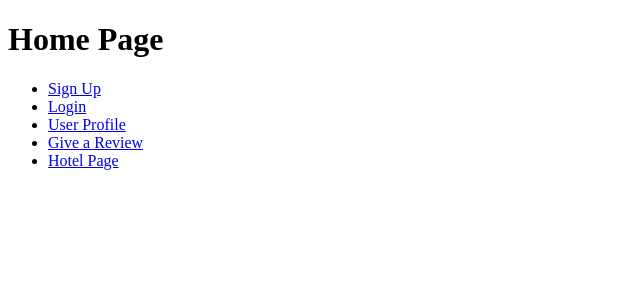
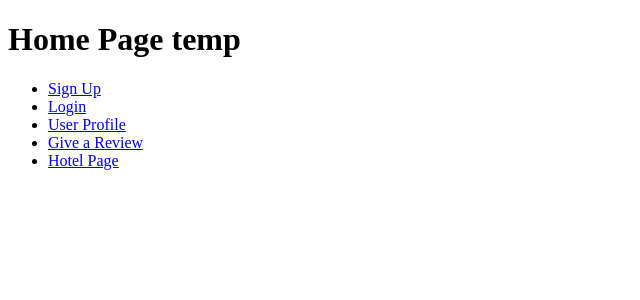
Before and after one commit to HarshSuvarna/hotelReviewWebapp, a Django app: page /home/ in a window 1280 px wide. Shown: the top 300 px of the page, without its empty margins (0-640 px from the left). Run offline with Django 5.2, Linux system fonts and the light colour scheme.

Commit message:
first commit

```diff
--- a/dino/templates/home.html
+++ b/dino/templates/home.html
@@ -5,7 +5,7 @@
     <title>Title</title>
 </head>
 <body>
-<h1>Home Page</h1>
+<h1>Home Page temp</h1>
 <ul>
     <li><a href="{% url 'signup' %}">Sign Up</a></li>
     <li><a href="{% url 'login' %}">Login</a></li>
```
